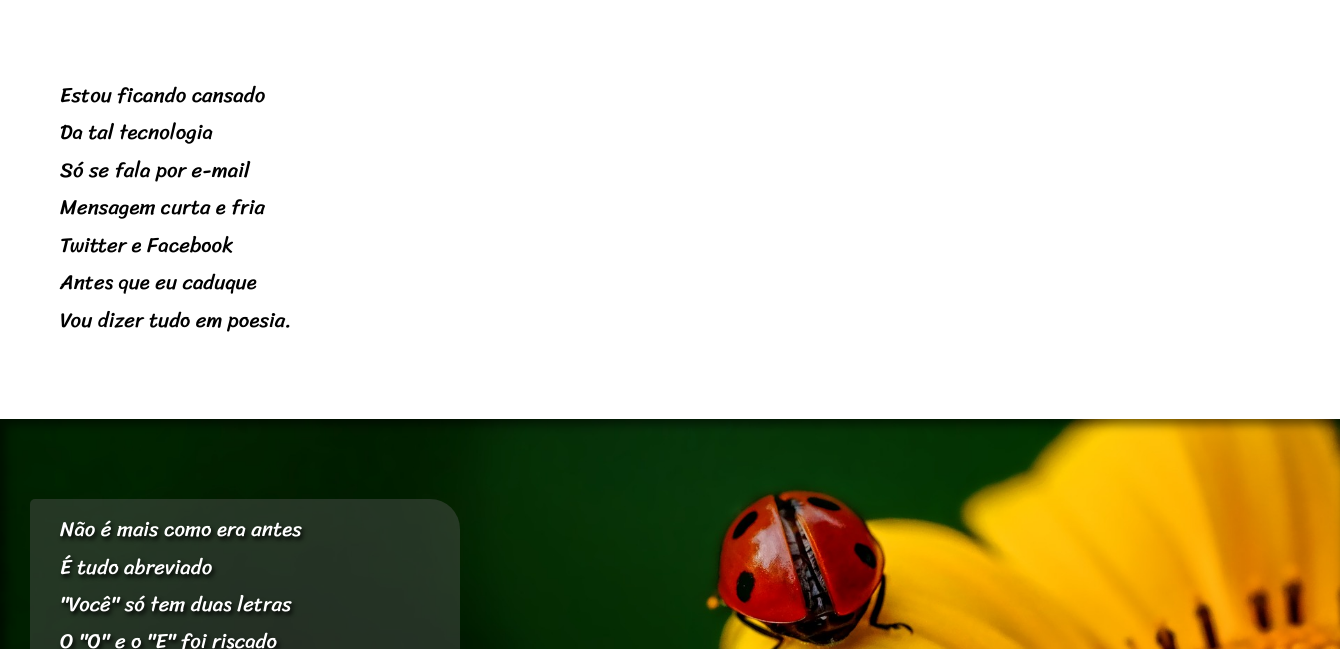
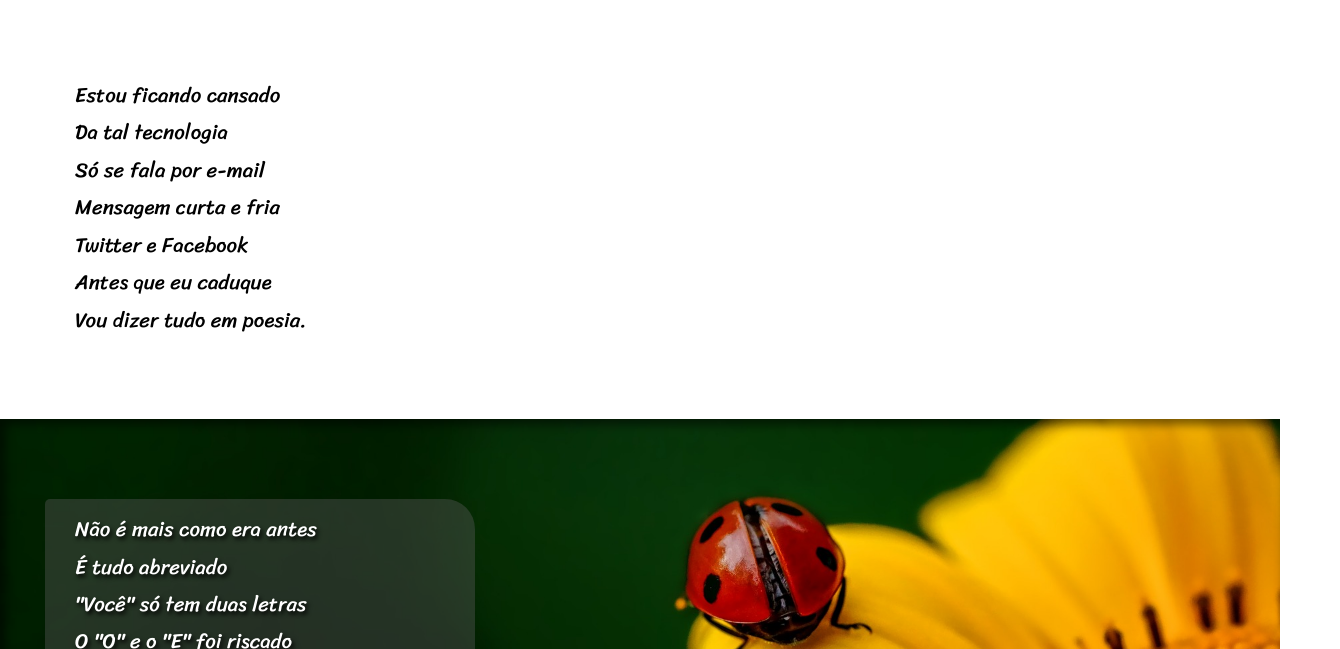
Before and after one commit to LucasStorm/Projeto-Cordel, a plain HTML site: page index.html in a window 1280 px wide. Shown: the part 151-800 px from the top of the page, 1340 px wide, since content can reach past the window. Drawn offline with Linux system fonts and the light colour scheme.

Commit message:
Update Projeto Cordel
Versão final 3.0

```diff
--- a/estilo/style.css
+++ b/estilo/style.css
@@ -17,7 +17,6 @@
 html, body{
     font-family: var(--fontpadrao);
     min-height: 100vh;
-    height: 100vh;
     background-color: white
 }
 
@@ -62,9 +61,8 @@ a:hover{
 section{
     font-family: var(--fonttexto);
     font-size: 1.3em;
-    padding: 10vh 30px 10vh 30px;
+    padding: 10vh 45px 10vh 45px;
     line-height: 1.8em;
-    width: 100%;
 }
 
 section.normal{
```
